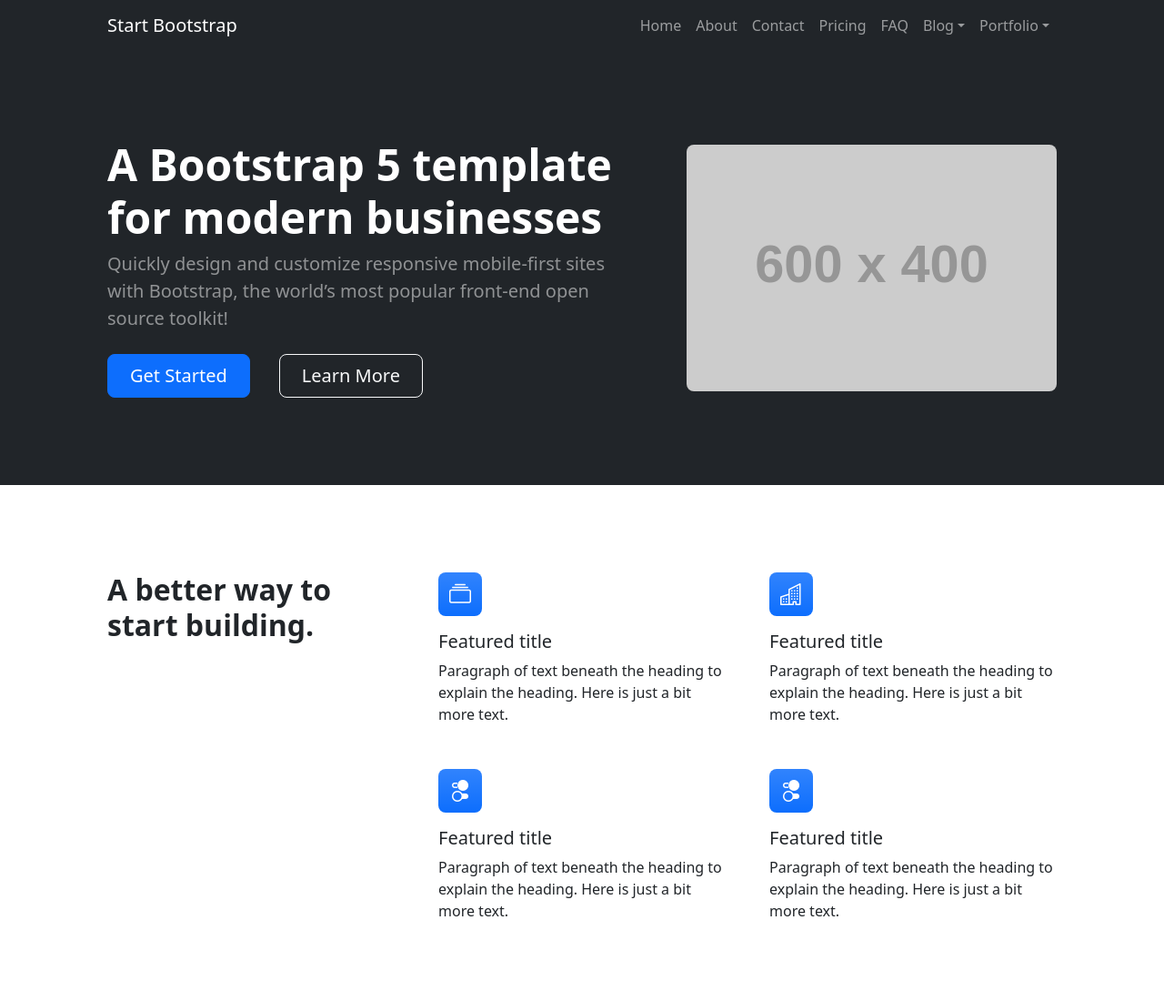
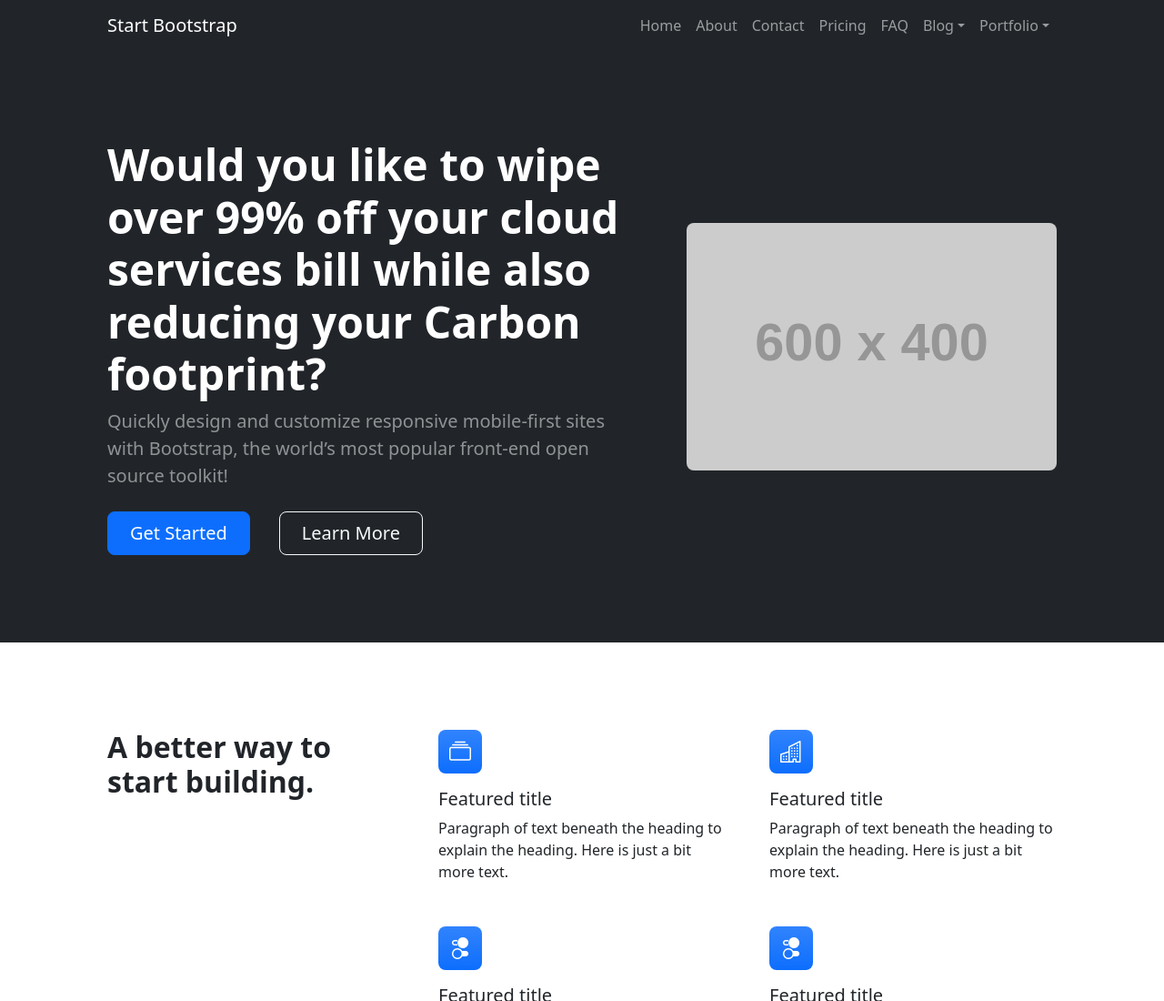
Before and after one commit to GreenerSoftware/IntroPage, a plain HTML site: page web/public/index.html in a window 1280 px wide. Shown: the top 1100 px of the page at 91% size. Drawn offline with nearby package versions, Linux system fonts and the light colour scheme; placeholder pictures from the web are drawn by us.

Commit message:
Updatte title

```diff
--- a/web/public/index.html
+++ b/web/public/index.html
@@ -59,7 +59,7 @@
                     <div class="row gx-5 align-items-center justify-content-center">
                         <div class="col-lg-8 col-xl-7 col-xxl-6">
                             <div class="my-5 text-center text-xl-start">
-                                <h1 class="display-5 fw-bolder text-white mb-2">A Bootstrap 5 template for modern businesses</h1>
+                                <h1 class="display-5 fw-bolder text-white mb-2">Would you like to wipe over 99% off your cloud services bill while also reducing your Carbon footprint?</h1>
                                 <p class="lead fw-normal text-white-50 mb-4">Quickly design and customize responsive mobile-first sites with Bootstrap, the world’s most popular front-end open source toolkit!</p>
                                 <div class="d-grid gap-3 d-sm-flex justify-content-sm-center justify-content-xl-start">
                                     <a class="btn btn-primary btn-lg px-4 me-sm-3" href="#features">Get Started</a>
```
